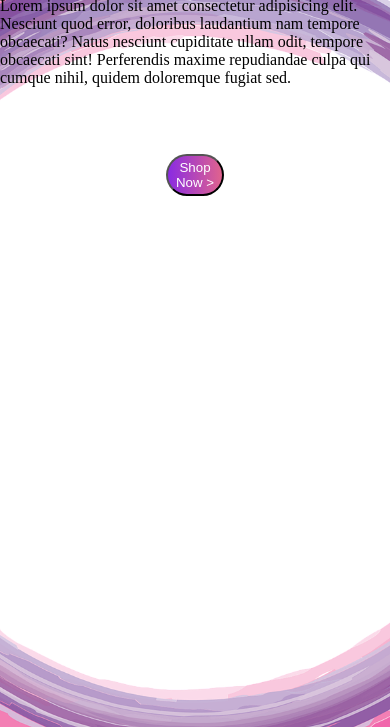
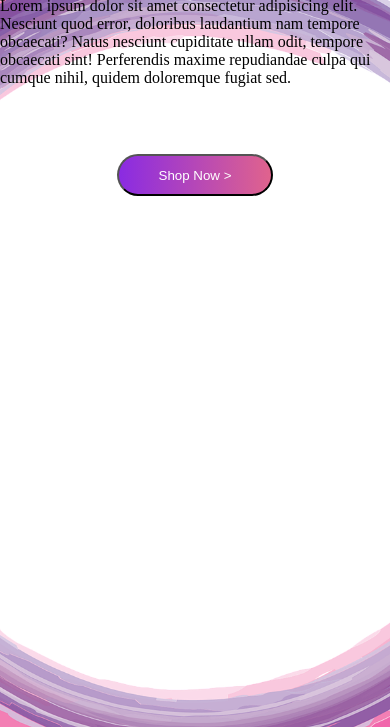
Before and after one commit to NehaSharma112/ShoeSio, a plain HTML site: page index.html in a window 390 px wide. Shown: the part 117-844 px from the top of the page. Drawn offline with nearby package versions, Linux system fonts and the light colour scheme; a web font is replaced by a local one.

Commit message:
modified

```diff
--- a/style.css
+++ b/style.css
@@ -433,7 +433,7 @@ section nav label .material-symbols-outlined{
         margin: 0%;
         background-color: bisque;
         width: 100vw;
-        height: 60vh;
+        height: 40vh;
         left: 0;
     }
     .contact .left{
@@ -445,4 +445,16 @@ section nav label .material-symbols-outlined{
     .credential input{
         width: 15rem;
     }
+    section .home .left button{
+        margin-top: 8vh;
+        height: 5vh;
+        width: 40vw;
+        background-image: linear-gradient(to right, blueviolet , rgb(224, 99, 141));
+        border-radius: 30px;
+        color: white;
+        cursor: pointer;
+    }
+    section .home .left button:hover{
+        transform: scale(1.2);
+    }
 }
```
